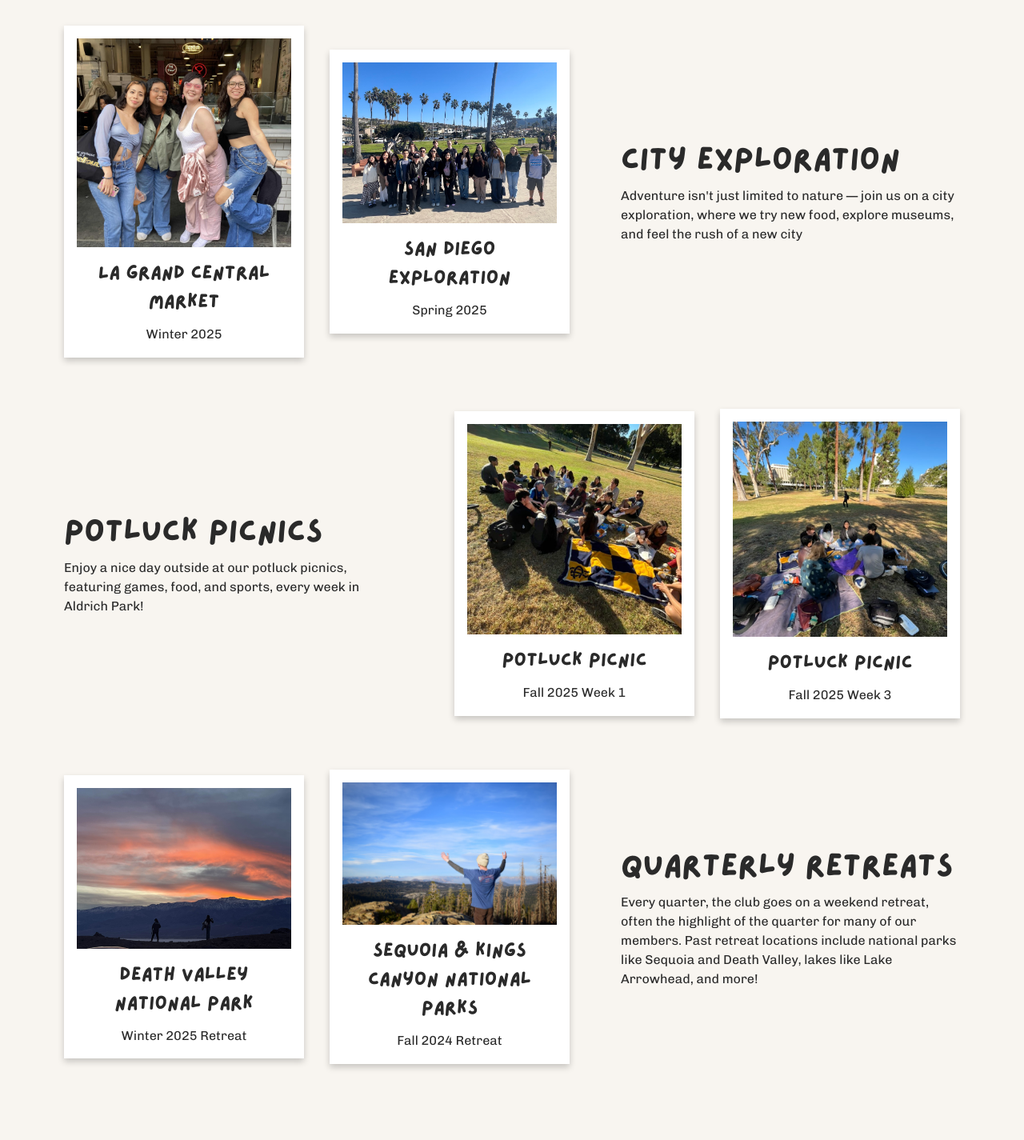
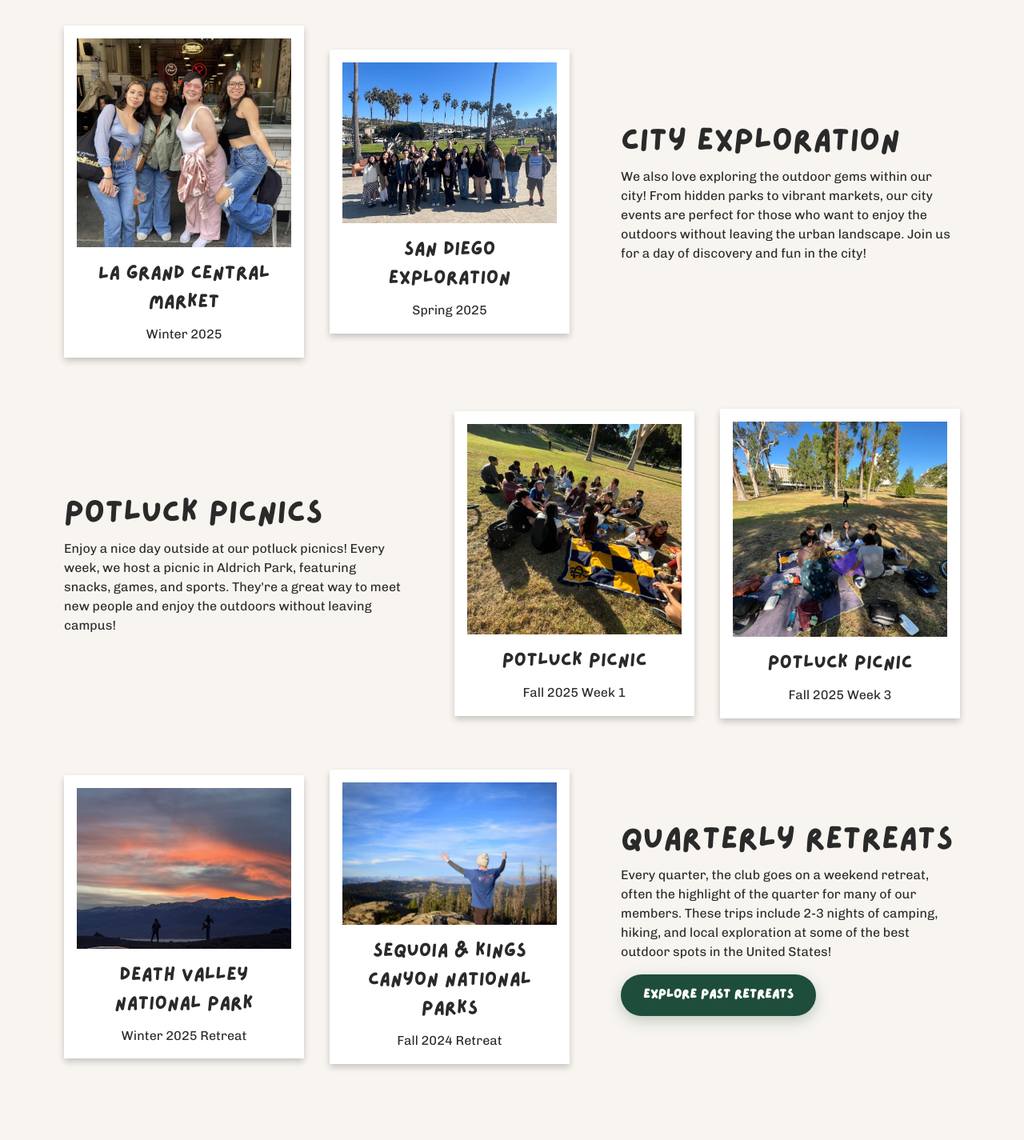
Before and after one commit to Anteater-Adventure-Club/Website, a Next.js app: page /about in a window 1280 px wide. Shown: the part 675-2100 px from the top of the page at 80% size. Built offline with nearby package versions, Linux system fonts and the light colour scheme.

Commit message:
fixed img bug; linked to retreat page from event page; somewhat updated event descriptions

```diff
--- a/src/app/about/page.css
+++ b/src/app/about/page.css
@@ -26,6 +26,11 @@
 
 .section-text {
   width: 40%;
+}
+
+.section-link {
+  display: inline-block;
+  margin-top: 1rem;
 }
 
 .section-images {
--- a/src/app/about/page.tsx
+++ b/src/app/about/page.tsx
@@ -80,23 +80,30 @@ function Section({
   title,
   description,
   images,
+  linkHref,
+  linkLabel,
 }: {
   title: string;
   description: string;
   images: AACEvent[];
+  linkHref?: string;
+  linkLabel?: string;
 }) {
-  const openPopup = () => {}; // Placeholder; TODO: replace this
-
   return (
     <div className="section">
       <div className="section-text">
         <h2>{title}</h2>
         <h4>{description}</h4>
+        {linkHref && linkLabel && (
+          <Link href={linkHref} className="button cta-button section-link">
+            {linkLabel}
+          </Link>
+        )}
       </div>
       <div className="section-images">
         {images.map((image, index) => (
           <div key={index} className={`section-image-${index}`}>
-            <PolaroidCard datum={image} openPopup={openPopup} />
+            <PolaroidCard datum={image} openPopup={() => {}} />
           </div>
         ))}
       </div>
@@ -116,26 +123,29 @@ export default function About() {
         </h4>
       </div>
 
+      {/* // TODO: update these descriptions with actual content specific to AAC. */}
       <div className="sections">
         <Section
           title="Hikes"
-          description="Explore weekly hikes across Orange County and Southern California — scenic trails, great company, and adventure starting right here at UCI"
+          description="From coastal strolls to mountain summits, our hikes are designed for all skill levels. Join us as we explore the breathtaking trails around us and connect with nature and each other."
           images={hikeImages}
         />
         <Section
           title="City Exploration"
-          description="Adventure isn't just limited to nature — join us on a city exploration, where we try new food, explore museums, and feel the rush of a new city"
+          description="We also love exploring the outdoor gems within our city! From hidden parks to vibrant markets, our city events are perfect for those who want to enjoy the outdoors without leaving the urban landscape. Join us for a day of discovery and fun in the city!"
           images={cityImages}
         />
         <Section
           title="Potluck Picnics"
-          description="Enjoy a nice day outside at our potluck picnics, featuring games, food, and sports, every week in Aldrich Park!"
+          description="Enjoy a nice day outside at our potluck picnics! Every week, we host a picnic in Aldrich Park, featuring snacks, games, and sports. They're a great way to meet new people and enjoy the outdoors without leaving campus!"
           images={picnicImages}
         />
         <Section
           title="Quarterly Retreats"
-          description="Every quarter, the club goes on a weekend retreat, often the highlight of the quarter for many of our members. Past retreat locations include national parks like Sequoia and Death Valley, lakes like Lake Arrowhead, and more!"
+          description="Every quarter, the club goes on a weekend retreat, often the highlight of the quarter for many of our members. These trips include 2-3 nights of camping, hiking, and local exploration at some of the best outdoor spots in the United States!"
           images={retreatImages}
+          linkHref="/retreats"
+          linkLabel="Explore Past Retreats"
         />
       </div>
 
--- a/src/app/retreats/page.tsx
+++ b/src/app/retreats/page.tsx
@@ -14,6 +14,7 @@ type Retreat = {
   images: string[];
 };
 
+// TODO: update placeholder info with actual retreat details/photos.
 const retreats: Retreat[] = [
   {
     id: "sequoia",
@@ -22,7 +23,7 @@ const retreats: Retreat[] = [
     location: "Sequoia & Kings Canyon National Parks",
     estMilesFromIrvine: 250,
     summary:
-      "A classic first-quarter reset in giant forest country, with alpine mornings and sunset cookouts.\nWe based camp near the foothills and spent our days exploring giant groves, scenic overlooks, and riverside trails. Nights were full of campfire stories, card games, and stargazing after long hikes.",
+      "A classic first-quarter reset in giant forest country, with alpine mornings and sunset cookouts. We based camp near the foothills and spent our days exploring giant groves, scenic overlooks, and riverside trails. Nights were full of campfire stories, card games, and stargazing after long hikes.",
     highlights: [
       "Sunrise grove walk through giant sequoias",
       "Group cooking night with shared camp meals",
@@ -143,8 +144,9 @@ function RetreatImageGrid({
           <Image
             src={src}
             alt={`${retreatName} retreat photo ${index + 1}`}
-            width={640}
-            height={480}
+            fill
+            className="retreat-image"
+            sizes="(max-width: 640px) 100vw, (max-width: 1024px) 50vw, 33vw"
           />
         </figure>
       ))}
```
Also changed, not shown: src/app/retreats/page.css (+5 -3 lines).
